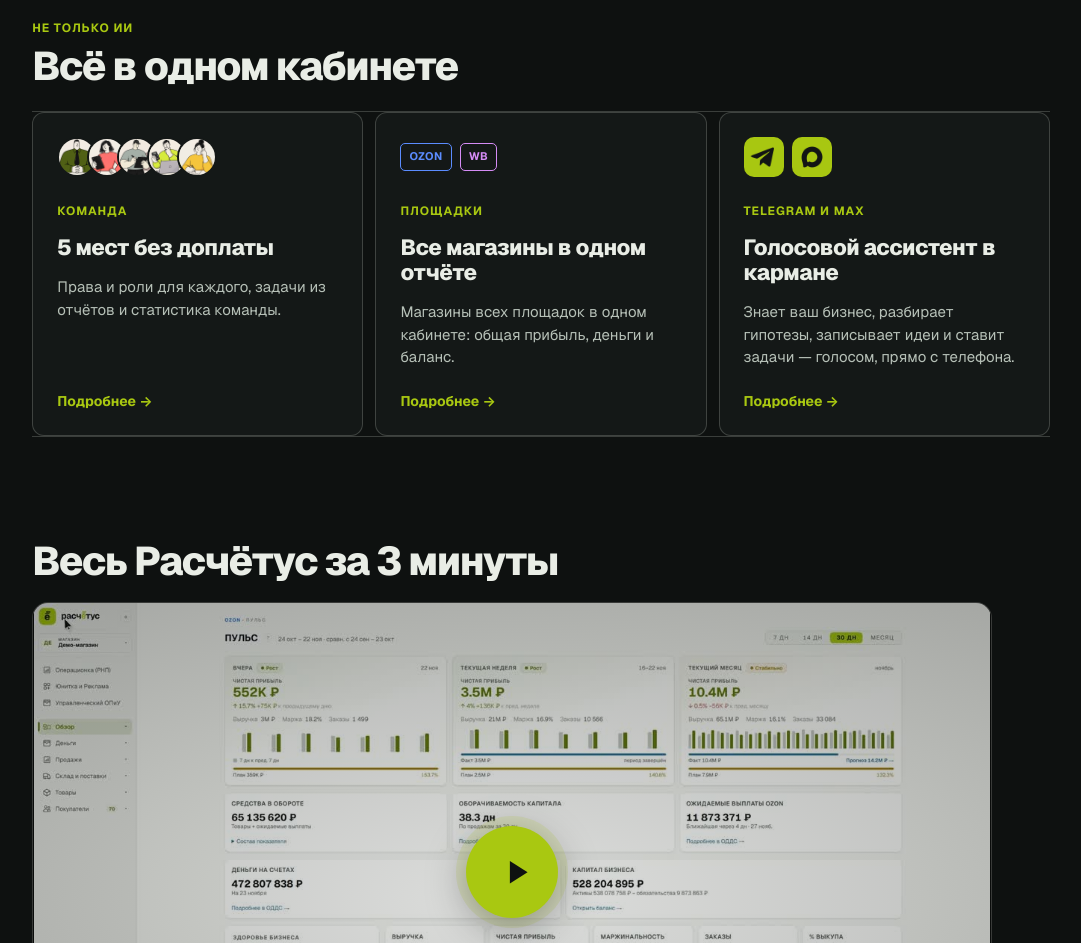
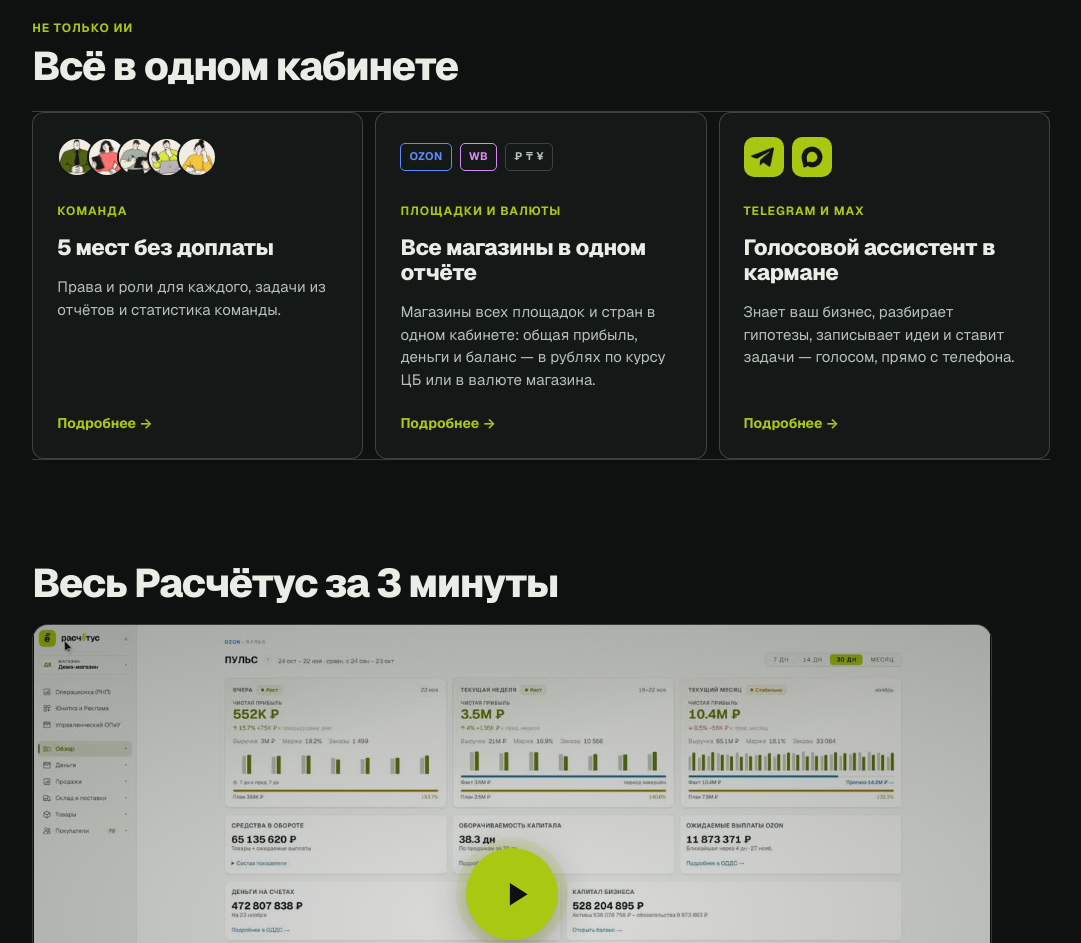
Before and after one commit to GitHubJackPerson/raschetus-landing, a plain HTML site: page index.html in a window 1280 px wide. Shown: the part 2900-3843 px from the top of the page, without its empty margins (99-1180 px from the left). Drawn offline with Linux system fonts and the light colour scheme.

Commit message:
landing: currencies in the marketplaces card
Co-Authored-By: Claude Opus 5.5 <noreply@anthropic.com>

```diff
--- a/index.html
+++ b/index.html
@@ -230,6 +230,7 @@
     .mps img { border-radius: 10px; }
     .mp { font-size: 11px; font-weight: 700; letter-spacing: .04em; border-radius: 5px; padding: 5px 8px; }
     .mp--oz { color: #5b8cff; border: 1px solid #5b8cff; } .mp--wb { color: var(--wb); border: 1px solid var(--wb); }
+    .mp--fx { color: var(--tx2); border: 1px solid var(--hair2); }
     .hs__video { margin-top: 20px; max-width: 960px; }
     .price { display: flex; flex-wrap: wrap; align-items: center; justify-content: space-between; gap: 24px 40px; padding: clamp(24px,3vw,36px) clamp(20px,3vw,40px); border: 1px solid var(--lime-tx); border-radius: 14px; background: var(--gr2); }
     .price__l { flex: 1 1 420px; }
@@ -403,10 +404,10 @@
           <span class="go">Подробнее →</span>
         </a>
         <a class="offer" href="/ozon-wb/">
-          <div class="mps"><span class="mp mp--oz">OZON</span><span class="mp mp--wb">WB</span></div>
-          <p class="hs__eyebrow">Площадки</p>
+          <div class="mps"><span class="mp mp--oz">OZON</span><span class="mp mp--wb">WB</span><span class="mp mp--fx">₽ ₸ ¥</span></div>
+          <p class="hs__eyebrow">Площадки и валюты</p>
           <b>Все магазины в одном отчёте</b>
-          <p>Магазины всех площадок в одном кабинете: общая прибыль, деньги и баланс.</p>
+          <p>Магазины всех площадок и стран в одном кабинете: общая прибыль, деньги и баланс — в рублях по курсу ЦБ или в валюте магазина.</p>
           <span class="go">Подробнее →</span>
         </a>
         <a class="offer" href="/docs/addons/telegram/" target="_blank" rel="noopener">
```
